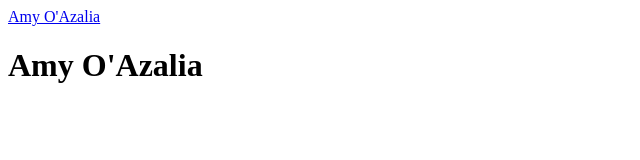
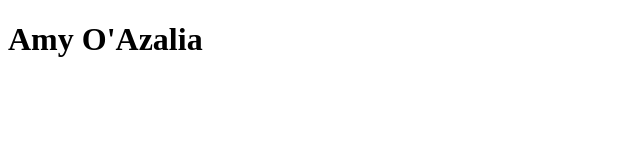
Before and after one commit to AmLpStudio/AmLpStudio, a plain HTML site: page AmyO'Azalia.html in a window 1280 px wide. Shown: the whole page, without its empty margins (0-640 px from the left). Drawn offline with Linux system fonts and the light colour scheme.

Commit message:
Update AmyO'Azalia.html

```diff
--- a/AmyO'Azalia.html
+++ b/AmyO'Azalia.html
@@ -5,6 +5,6 @@
     <title>Amy O'Azalia</title>
   </head>
   <body>
-  <a href="Aza.html">Amy O'Azalia</a>  <h1>Amy O'Azalia</h1>
+  <h1>Amy O'Azalia</h1>
   </body>
 </html>
```
